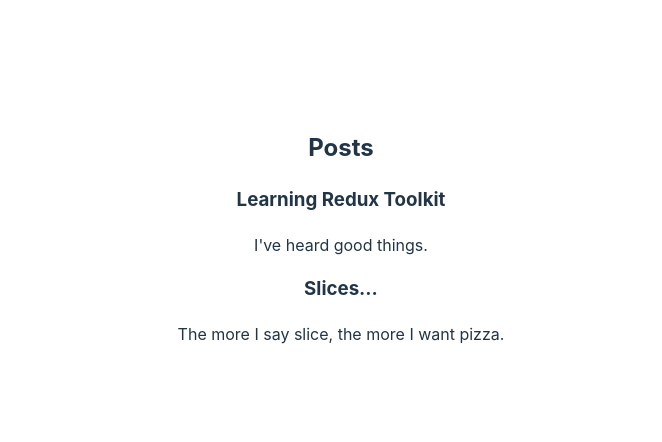
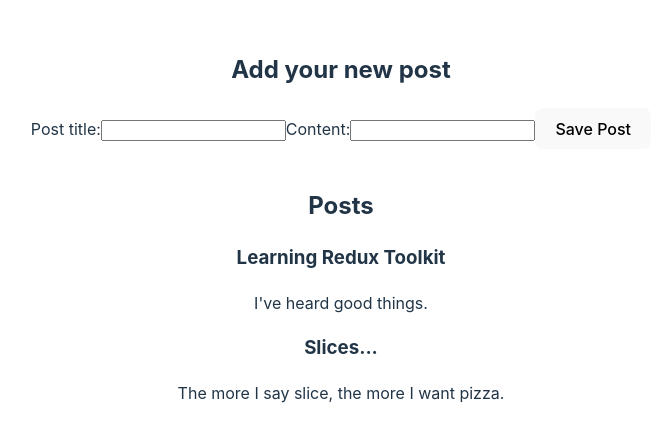
Before and after one commit to lucaslopezdev/practice-toolkit, a React (Vite) app: page / in a window 1280 px wide. Shown: the part 164-606 px from the top of the page, without its empty margins (299-961 px from the left). Built offline with nearby package versions, Linux system fonts and the light colour scheme.

Commit message:
Terminé el Form

```diff
--- a/src/App.jsx
+++ b/src/App.jsx
@@ -1,4 +1,5 @@
 import './App.css'
+import PostForm from './components/PostForm/PostForm'
 
 import PostsList from './components/PostsList/PostsList'
 
@@ -6,6 +7,7 @@
 
   return (
     <div>
+      <PostForm/>
       <PostsList/>
     </div>
   )
--- a/src/components/PostForm/PostForm.jsx
+++ b/src/components/PostForm/PostForm.jsx
@@ -14,7 +14,7 @@
     const onContentChanged = (event) => setContent(event.target.value)
 
     const submitHandler = () => {
-        if(title & content) {
+        if(title && content) {
             dispatch(
                 postAdded({
                     id: nanoid(),
@@ -22,6 +22,8 @@
                     content
                 })
             )
+            setTitle("");
+            setContent("");
         }
     }
     return(
@@ -41,8 +43,10 @@
                 name="content"
                 value={content}
                 onChange={onContentChanged}/>
-                <button type="button" onSubmit={submitHandler}>Save Post</button>
+                <button type="button" onClick={submitHandler}>Save Post</button>
             </form>
         </section>
     )
 }
+
+export default PostForm;
--- a/src/components/PostsList/PostsList.jsx
+++ b/src/components/PostsList/PostsList.jsx
@@ -6,7 +6,7 @@
     const posts = useSelector(state => state.posts);
 
     const renderPosts = posts.map((post) => (
-        <article key={post.id}>
+        <article key={post.id} >
             <h3>{post.title}</h3>
             <p>{post.content.substring(0,100)}</p>
         </article>
```
